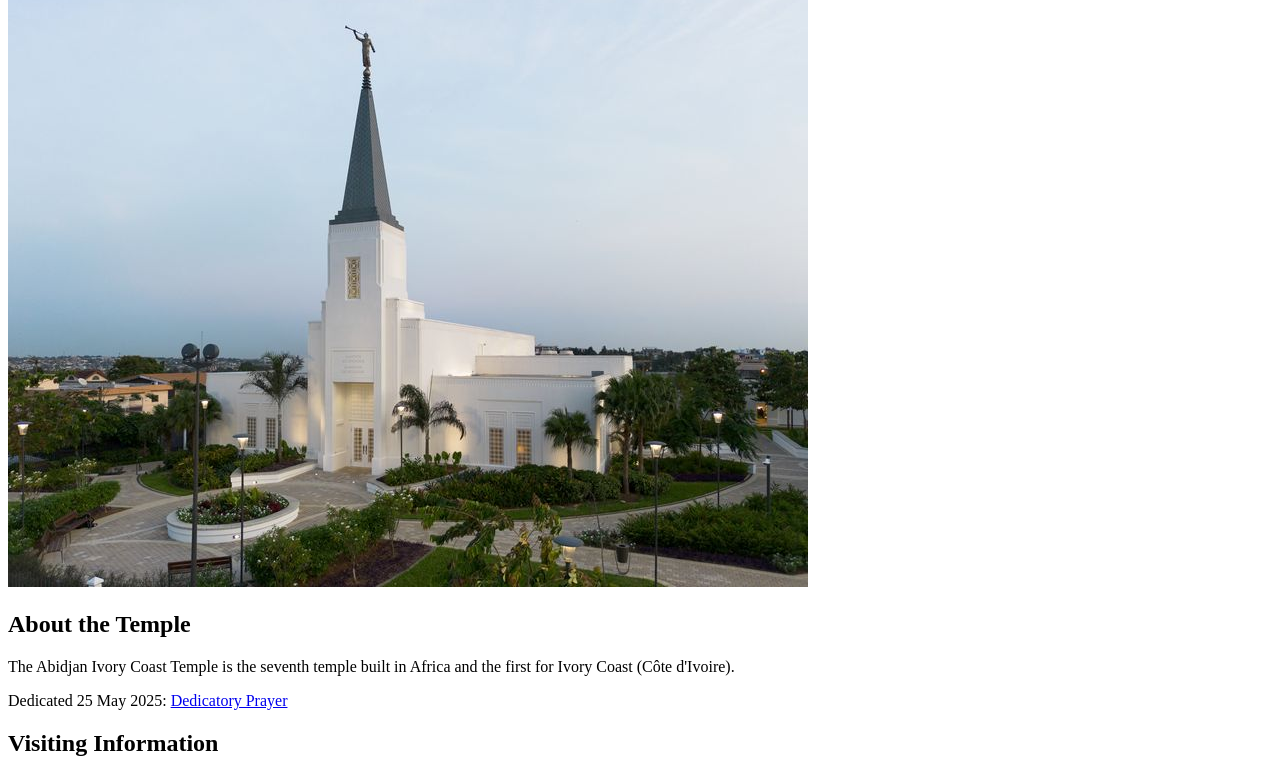
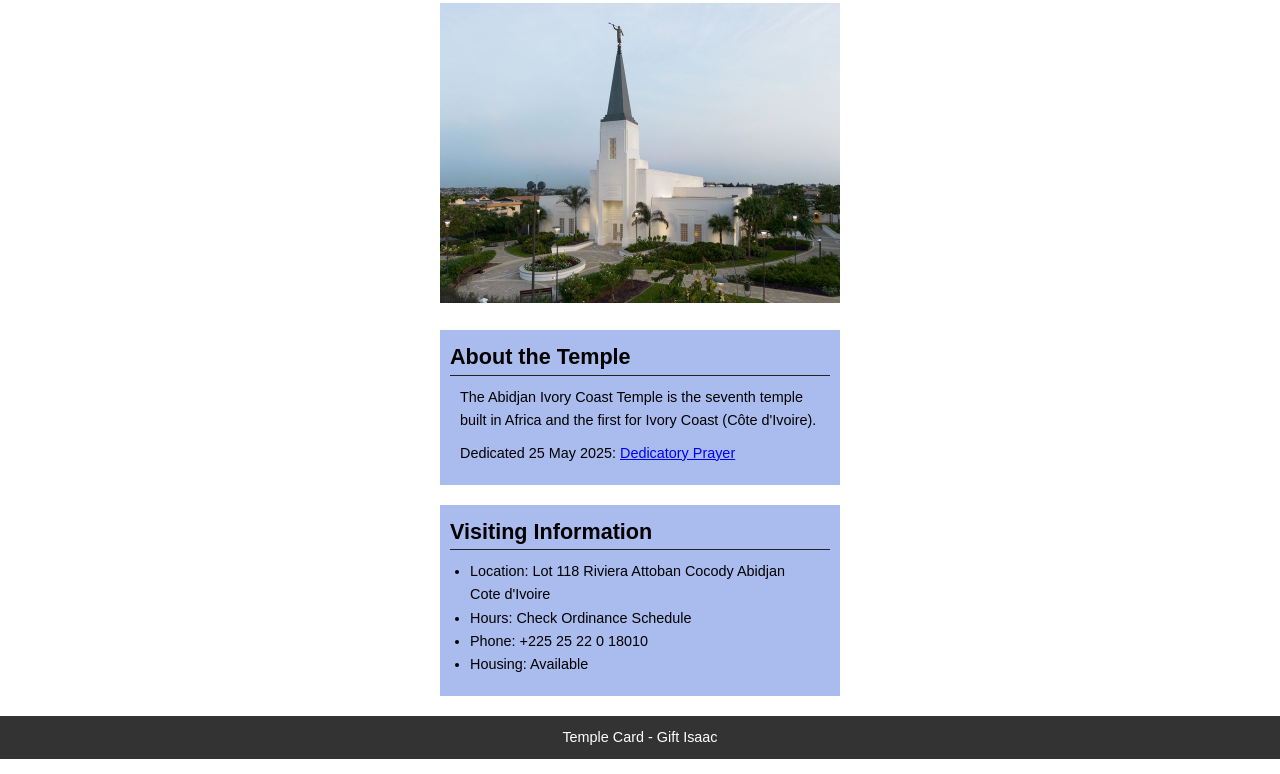
Before and after one commit to Begiftted/wdd130, a plain HTML site: page week02/temple.html in a window 1280 px wide. Shown: the part 127-901 px from the top of the page. Drawn offline with Linux system fonts and the light colour scheme.

Commit message:
W02 Code-along Activity

```diff
--- /dev/null
+++ b/week02/styles/temple.css
@@ -0,0 +1,57 @@
+*{
+    margin: 0;
+    padding: 0;
+}
+
+body {
+    font-family: Arial, sans-serif;
+    line-height: 1.6;
+}
+
+header, footer  {
+    background-color: #333;
+    color: #fff;
+    padding: 10px;
+    text-align: center;
+    font-size: 1.5rem;
+}
+
+main{
+    width: 400px;
+    margin: 0 auto;
+}
+
+h1{
+    margin: 10px;
+    text-align: center;
+}
+
+h2{
+    border-bottom: 1px solid #222;
+}
+
+img{
+    width: 100%;
+    height: auto;
+    box-shadow: 0 0 30 #333;
+}
+
+section{
+    margin: 20px 0;
+    border: 1px solid rgb(0 0 0 / 10px);
+    padding: 10px;
+    background-color: #abe;
+    font-size: .9rem;
+}
+
+section p {
+    margin: 10px;
+}
+
+ul{
+    margin: 10px 20px;
+}
+
+footer{
+    font-size: .9rem;
+}
--- a/week02/temple.html
+++ b/week02/temple.html
@@ -5,6 +5,7 @@
     <meta charset="UTF-8">
     <meta name="viewport" content="width=device-width, initial-scale=1.0">
     <title>Temple Card - Abidjan Cote d'Ivoire</title>
+    <link rel="stylesheet" href="styles/temple.css">
 </head>
 
 <body>
@@ -35,7 +36,7 @@
         </section>
     </main>
     <footer>
-        <p>Temple Card - Your Name</p>
+        <p>Temple Card - Gift Isaac</p>
     </footer>
 </body>
 
```
Also changed, not shown: week02/box-model.html (+10 -3 lines), week02/styles/box-model.css (+18 -4 lines).
